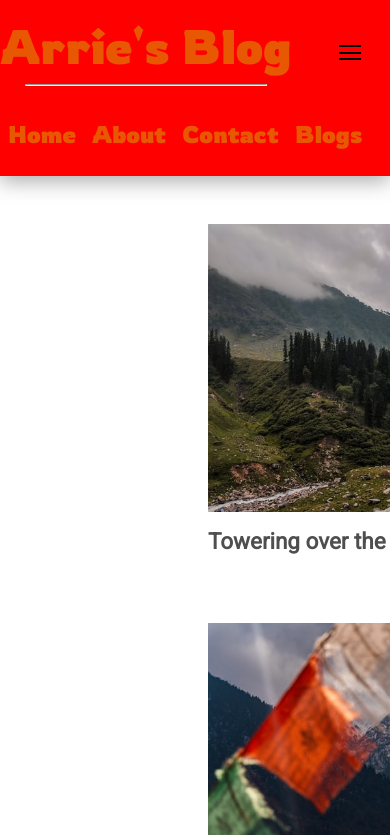
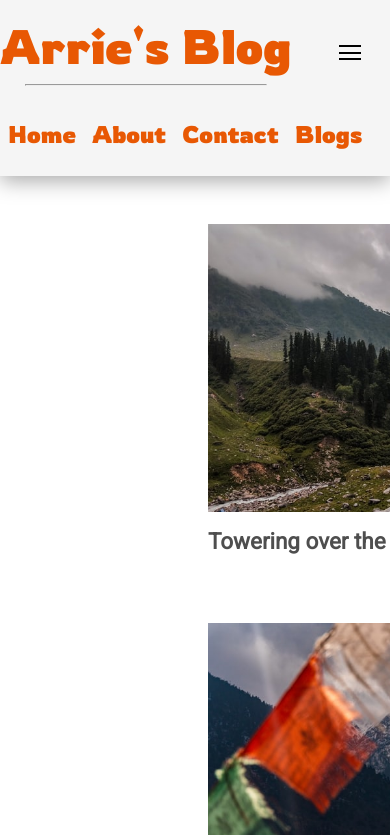
Before and after one commit to Arrie2000/Arrie-s-Blog, a plain HTML site: page index.html in a window 390 px wide. Shown: the top 835 px of the page. Drawn offline with Linux system fonts and the light colour scheme; a web font is replaced by a local one.

Commit message:
Update phone.css

```diff
--- a/static/phone.css
+++ b/static/phone.css
@@ -1,8 +1,4 @@
 #header{
-    background-color: red;
-    /* display: flex;
-    flex-direction: column; */
-    /* align-items: center; */
     width: 100vw;
 }
 
```
